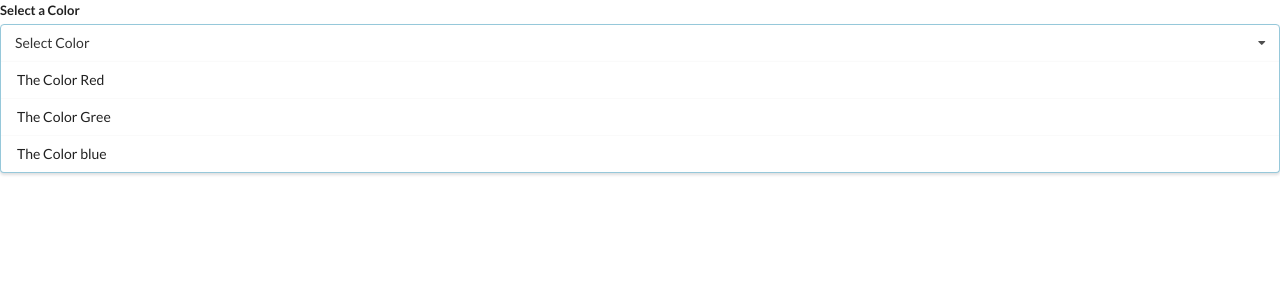
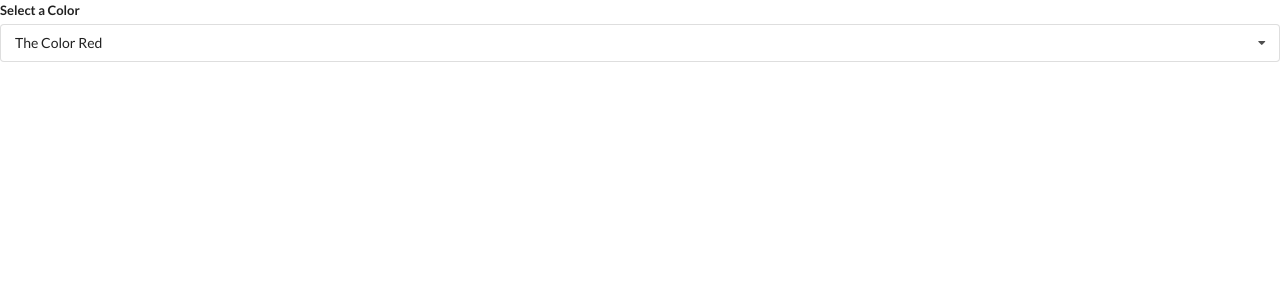
Before and after one commit to alxanderapollo/widgets, a React (Create React App) app: page / in a window 1280 px wide. Shown: the top 300 px of the page. Built offline with nearby package versions, Linux system fonts and the light colour scheme.

Commit message:
added drop down functionality

```diff
--- a/src/App.js
+++ b/src/App.js
@@ -1,4 +1,4 @@
-import React from 'react';
+import React, {useState} from 'react';
 import Accordion from './components/Accordion';
 import Search from './components/Search';
 import DropDown from './components/DropDown';
@@ -24,21 +24,29 @@ const options = [
         value: 'red'
     },
     {
-        label: 'The Color Gree',
-        value: 'gree'
+        label: 'The Color Green',
+        value: 'green'
     },
     {
-        label: 'The Color blue',
+        label: 'The Color Blue',
         value: 'blue'
     },
 ]
 
 
 export default function App() {
+    const [selected, setSelected] = useState(options[0]) ;
     return (
         <div>
             {/* <Accordion items={items}/> */}
-            <DropDown options={options}/>
+            {/* drop down has 3 diffrent items options, is all the possible colors
+            selected is currently the useEffect param it is pointing at
+            onSelectedChange will change everytime a user chooses a diffrent color*/}
+            <DropDown
+                selected={selected}
+                options={options}
+                onSelectedChange={setSelected}
+            />
         </div>
     )
 };
--- a/src/components/DropDown.js
+++ b/src/components/DropDown.js
@@ -1,25 +1,42 @@
-import React from 'react';
-export default function DropDown({options}) {
-const renderedOptions = options.map(option =>{
+import React, {useState} from 'react';
+export default function DropDown({options, selected, onSelectedChange}) {
+    //piece of state responsible for toggling the drop down menu
+    const [open,setOpen] = useState(false);
+
+
+    const renderedOptions = options.map(option =>{
+        //if the currently seclected item is equal to the selected option value  do nothing
+        if(option.value === selected.value){return null }
+
+        // our key is the option value
+        // the key is the value so red, green or blue
+       {/*Then the label that is being printed is the one that was created in the previous page */}
     return (
-        // our key is the option value
-        <div key={option.value} className="item">
-            {/* print out the label */}
-            {option.label}
+
+        <div
+            key={option.value}
+            className="item"
+            onClick={() => onSelectedChange(option)}
+        >
+        {option.label}
         </div>
-    )
+    );
 });
-
+    //visible  active and visiable transition
+    //inside of the div, these two things are responsible for whether the drop down closes
+    //or not so for us selection drop down, using the above peice of state we are saying, if its open keep the menu showing, otherwise close it and
+    //for menu if we are still looking at oprions keep it visiable otherwise close the menu
+    //will be using a piece of state to control when to toggle the drop down menu and when to not
+    //!open means to set the opposite
     return (
         <div className="ui form">
             <div className="field">
-                <label className="label">
-                    Select a Color
-                </label>
-                <div className="ui selection dropdown visible active">
+                <label className="label">Select a Color</label>
+                {/* if open is true set to visiable active meaning drop down the menus other wise close */}
+                <div onClick={() => setOpen(!open)}className={`ui selection dropdown ${open ?'visible active': ''}`}>
                 <i className="dropdown icon"></i>
-                <div className="text"> Select Color</div>
-                <div className="menu visible transition">
+                <div className="text"> {selected.label}</div>
+                <div className={`menu ${open ? 'visible transition': ''}`}>
                     {renderedOptions}
                 </div>
 
--- a/src/components/Search.js
+++ b/src/components/Search.js
@@ -32,7 +32,6 @@ export default function Search() {
       };
     if(term && !results.length){
         search();
-
     }else{
         //we want a few seconds to go before the search starts when a user enters, 500 mili seconds
         //any additional change should restart the timer, we can use the clear timeout
```
